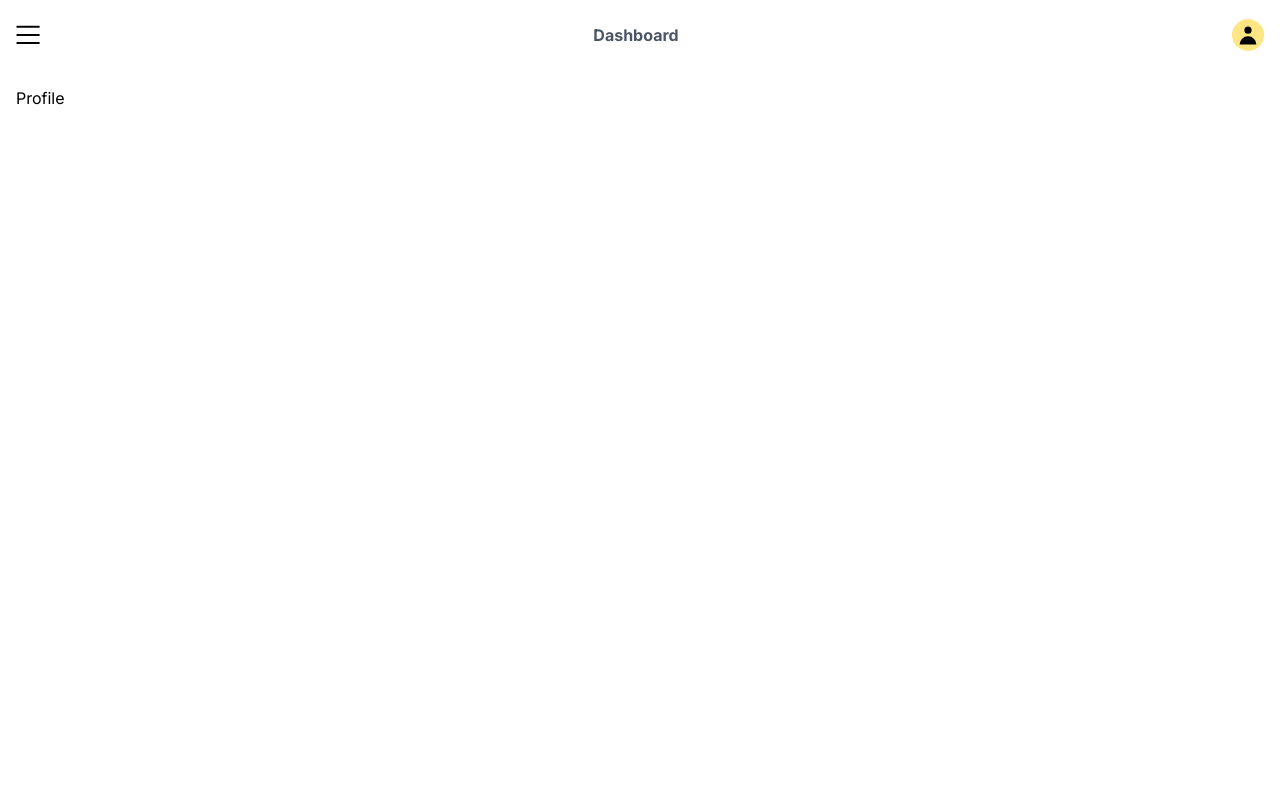
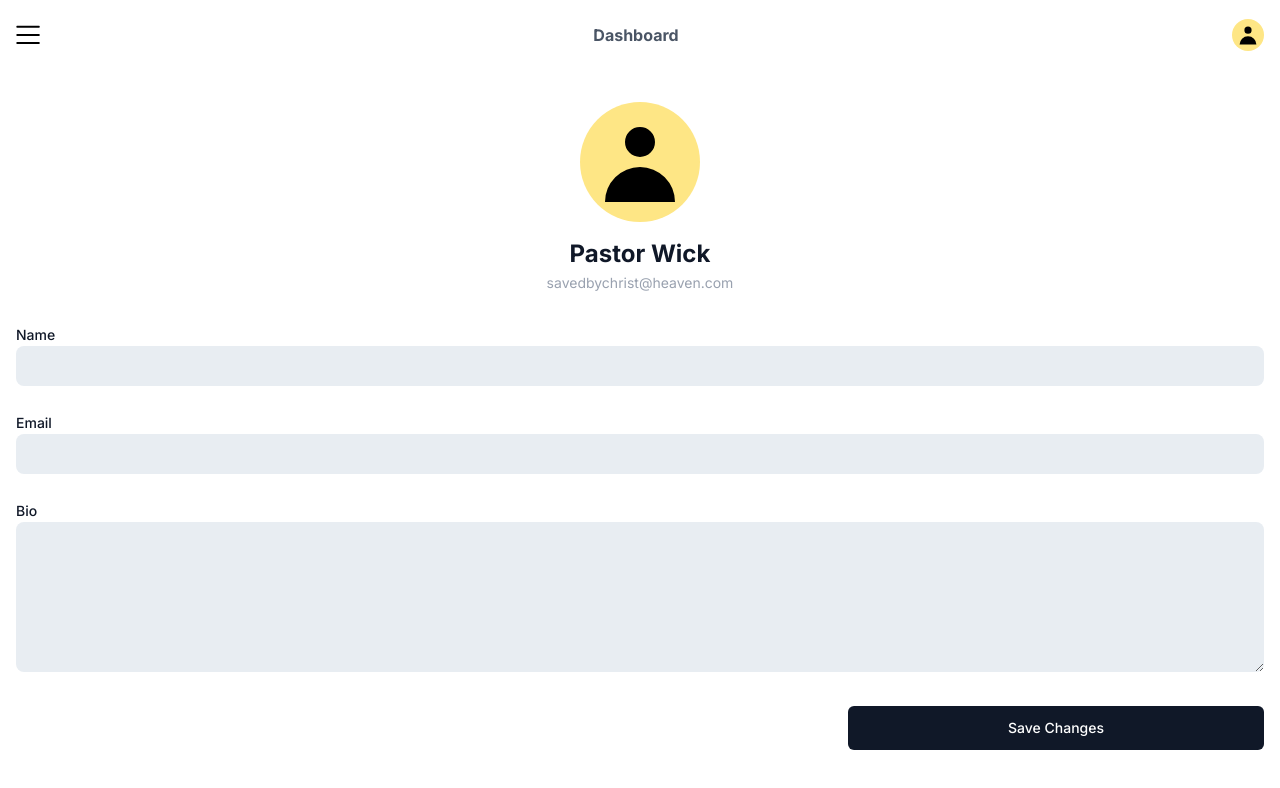
Before and after one commit to dub-ing/HiRabbi, a React (Vite) app: page /profile in a window 1280 px wide. Shown: the top 788 px of the page. Built offline with nearby package versions, Linux system fonts and the light colour scheme.

Commit message:
added useprofile screen

```diff
--- /dev/null
+++ b/src/features/account/UserProfile.jsx
@@ -0,0 +1,60 @@
+import { HiUser } from "react-icons/hi";
+import Title from "../../ui/Title";
+import Button from "../../ui/Button";
+
+function UserProfile() {
+  return (
+    <>
+      <div class="flex flex-col items-center justify-between text-center gap-4 py-4">
+        <div class="w-[120px] h-[120px] rounded-full bg-amber-200 flex items-center justify-center">
+          <HiUser size="100px" />
+        </div>
+        <div>
+          <Title color="gray-900" size="2xl" font="bold">
+            Pastor Wick
+          </Title>
+          <span class="text-gray-400 text-sm font-normal">
+            savedbychrist@heaven.com
+          </span>
+        </div>
+      </div>
+      <div class="">
+        <div class="w-full py-3">
+          <label htmlFor="" class="text-gray-900 text-sm font-medium pb-2">
+            Name
+          </label>
+          <input
+            type="text"
+            class="disabled:bg-[#E8EDF2] w-full py-2 px-4 rounded-lg"
+            disabled
+          />
+        </div>
+        <div class="w-full py-3">
+          <label htmlFor="" class="text-gray-900 text-sm font-medium pb-2">
+            Email
+          </label>
+          <input
+            type="email"
+            class="disabled:bg-[#E8EDF2] w-full py-2 px-4 rounded-lg"
+            disabled
+          />
+        </div>
+        <div class="w-full py-3">
+          <label htmlFor="" class="text-gray-900 text-sm font-medium pb-2">
+            Bio
+          </label>
+          <textarea
+            type="text"
+            class="h-[150px] disabled:bg-[#E8EDF2] w-full py-2 px-4 rounded-lg"
+            disabled
+          />
+        </div>
+        <div class="w-full py-4 text-right">
+            <Button bgColor='bg-gray-900' color='text-white' width='w-1/3'>Save Changes</Button>
+        </div>
+      </div>
+    </>
+  );
+}
+
+export default UserProfile;
--- a/src/pages/Profile.jsx
+++ b/src/pages/Profile.jsx
@@ -1,8 +1,8 @@
+import UserProfile from "../features/account/UserProfile"
+
 function Profile() {
     return (
-        <div>
-            Profile
-        </div>
+        <UserProfile />
     )
 }
 
```
